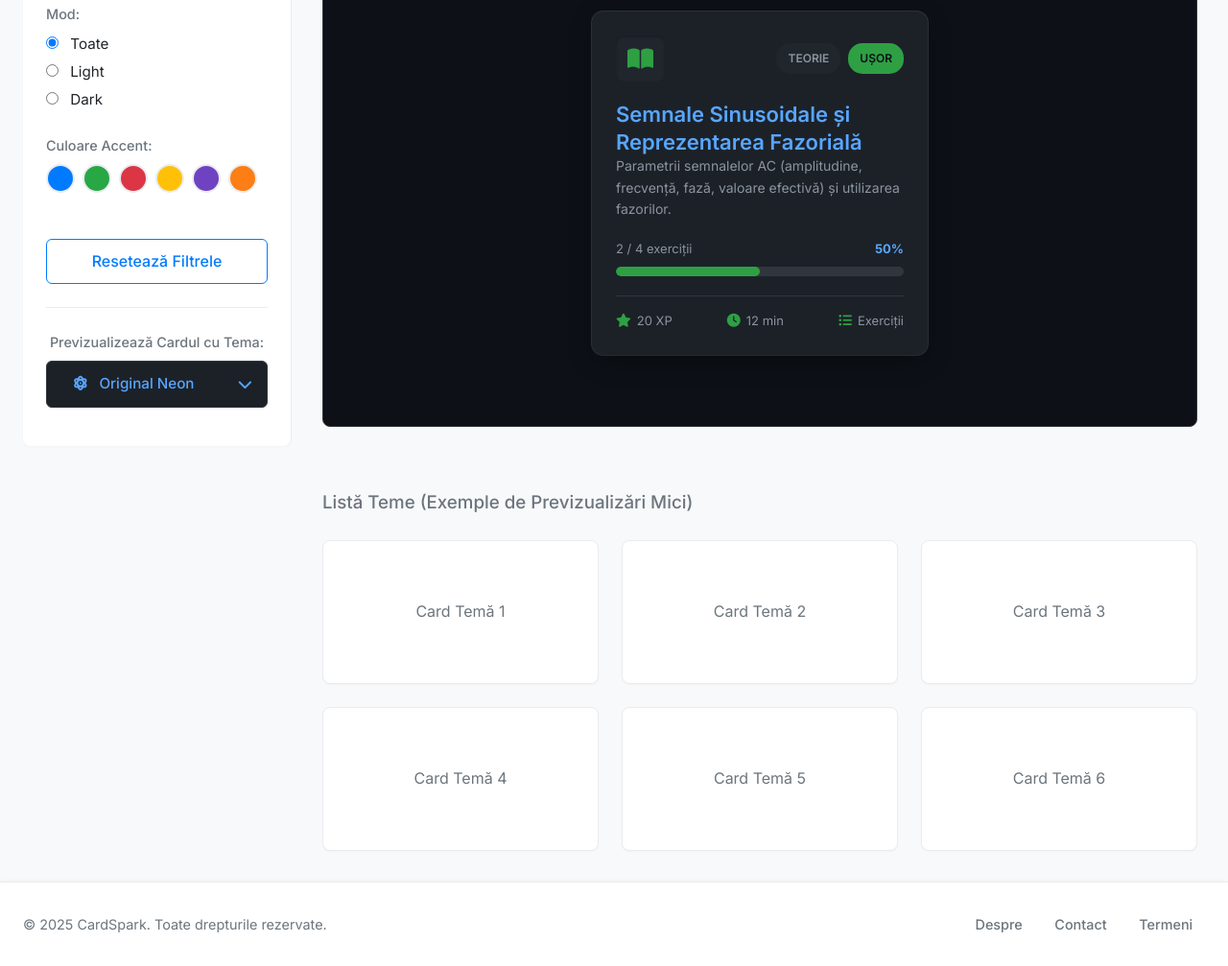
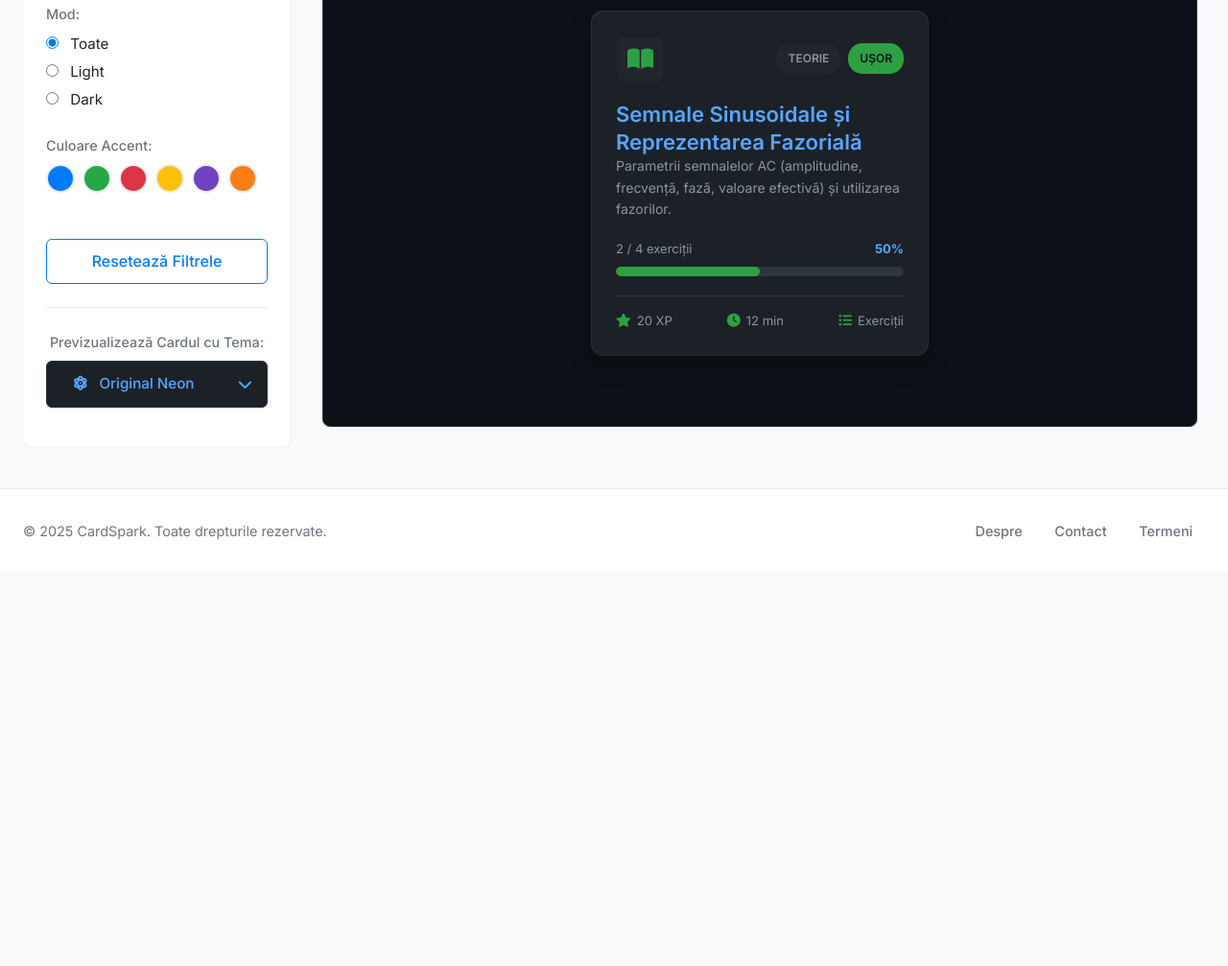
Before and after one commit to bogdanbarbulescu/saas, a plain HTML site: page index.html in a window 1280 px wide. Shown: the part 272-1279 px from the top of the page at 96% size. After the commit the page ends 962 px from the top, so only its background shows below. Drawn offline with Linux system fonts and the light colour scheme.

Commit message:
Update index.html

```diff
--- a/index.html
+++ b/index.html
@@ -132,15 +132,6 @@
                 </div>
             </div>
 
-            <div class="themes-actual-grid">
-                <h3 style="grid-column: 1 / -1; color: var(--meta-text-secondary); font-weight: 500; margin-top: 2rem;">Listă Teme (Exemple de Previzualizări Mici)</h3>
-                <div class="theme-preview-item">Card Temă 1</div>
-                <div class="theme-preview-item">Card Temă 2</div>
-                <div class="theme-preview-item">Card Temă 3</div>
-                <div class="theme-preview-item">Card Temă 4</div>
-                <div class="theme-preview-item">Card Temă 5</div>
-                <div class="theme-preview-item">Card Temă 6</div>
-            </div>
 
         </main>
     </div>
```
